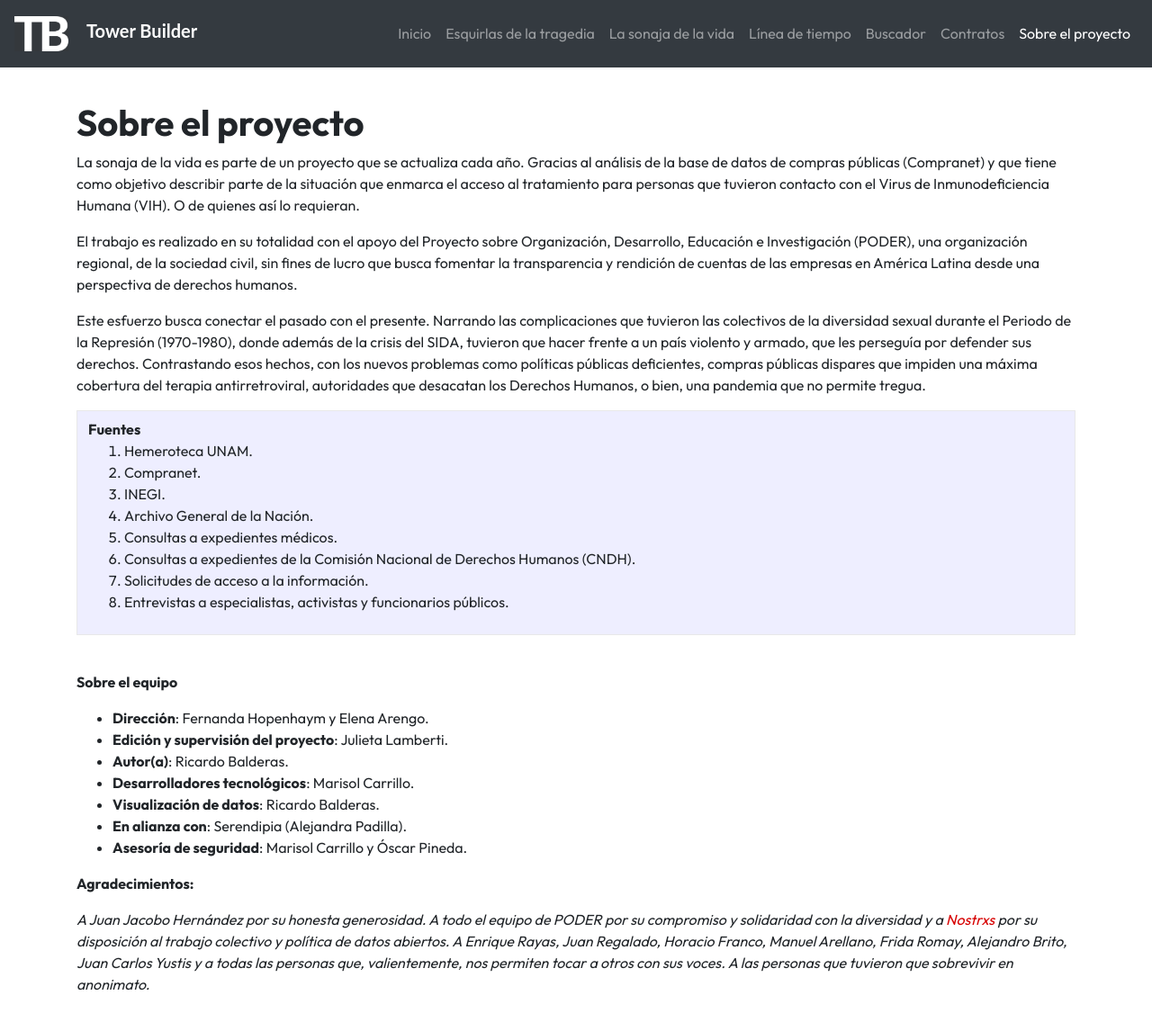
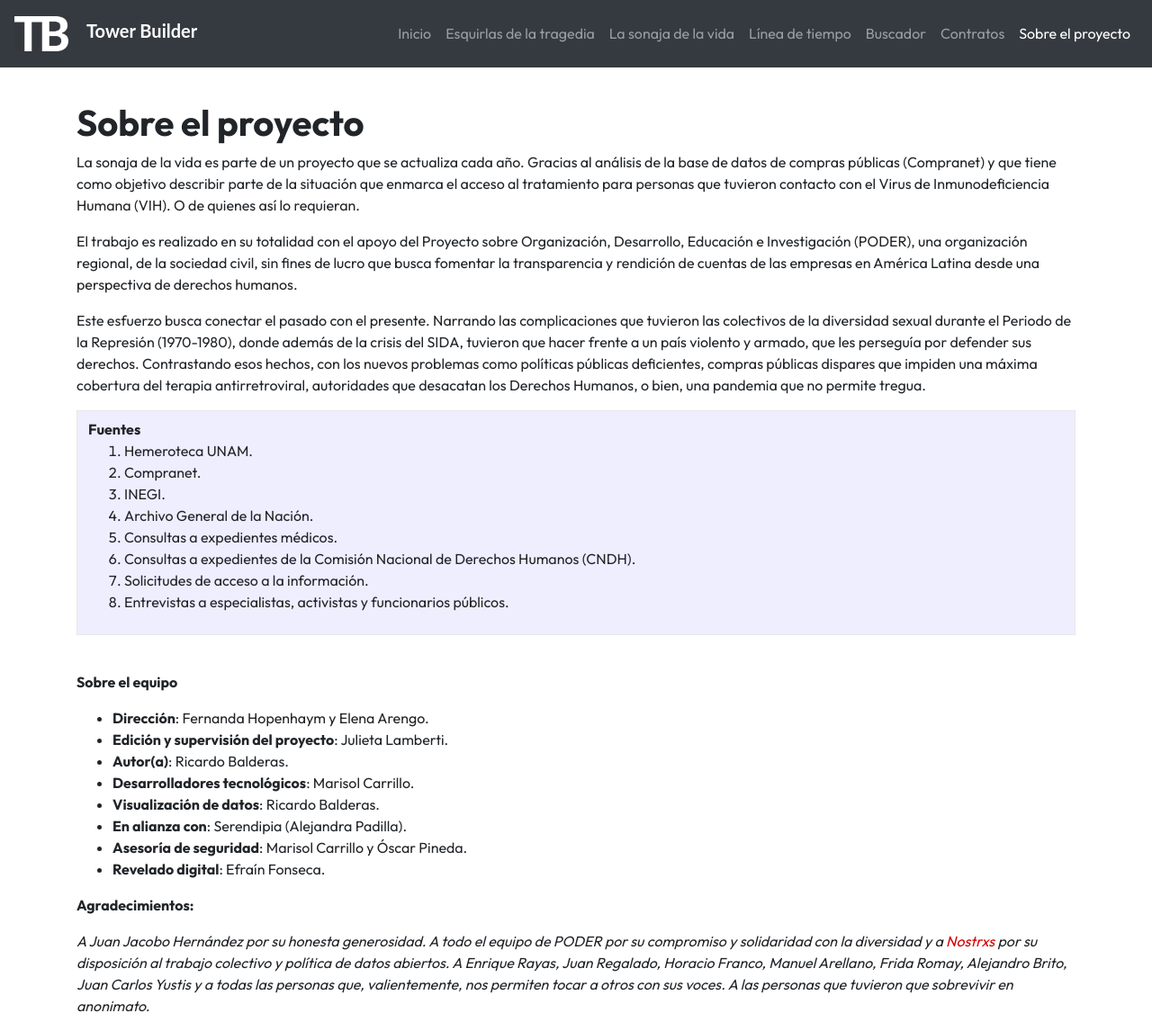
Before and after one commit to ProjectPODER/lasonajadelavida, a Jekyll site: the page built from 7-about.md, in a window 1280 px wide and 1146 px high. Shown: the whole window at 90% size. Built offline with Jekyll 4.4.1, drawn with Linux system fonts in a browser that asks for light colours.

Commit message:
Update 7-about.md

```diff
--- a/7-about.md
+++ b/7-about.md
@@ -36,6 +36,7 @@ Este esfuerzo busca conectar el pasado con el presente. Narrando las complicacio
 - **Visualización de datos**: Ricardo Balderas.
 - **En alianza con**: Serendipia (Alejandra Padilla).
 - **Asesoría de seguridad**: Marisol Carrillo y Óscar Pineda.
+- **Revelado digital**: Efraín Fonseca.
 
 
 
```
